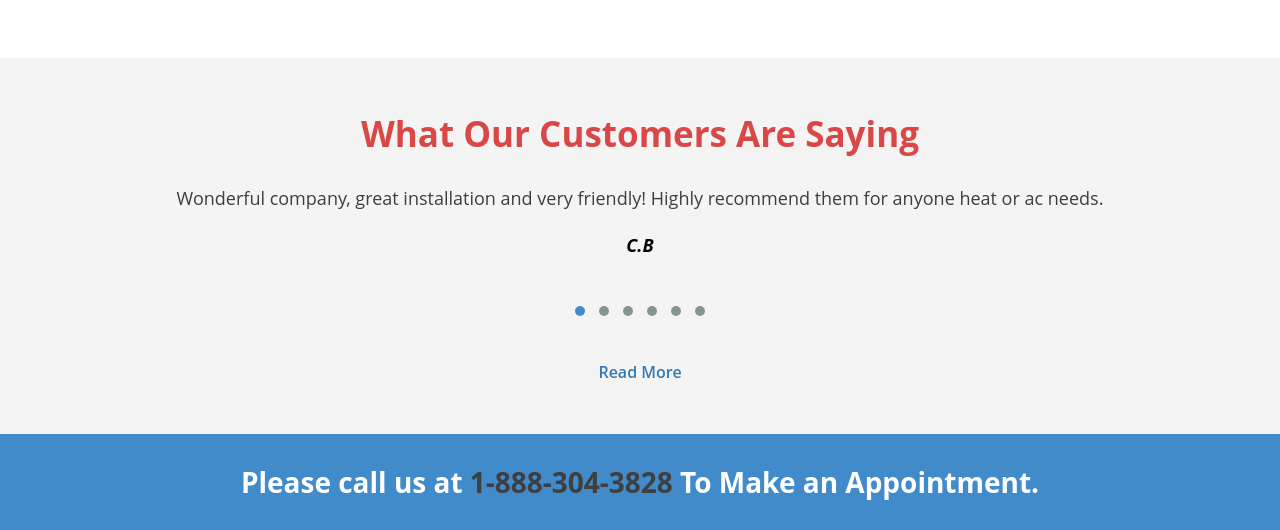
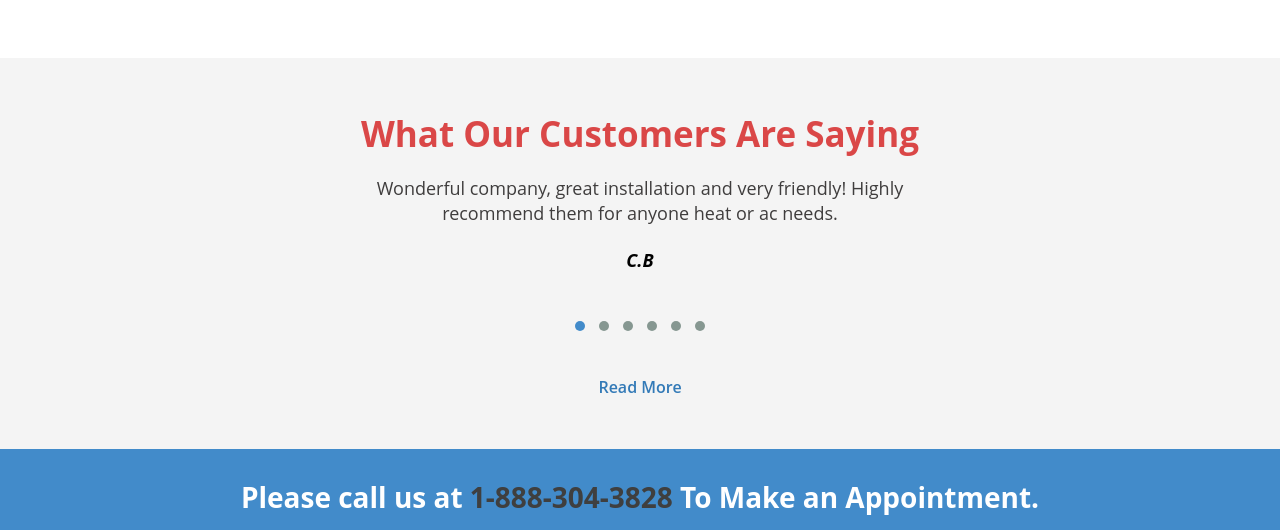
Before and after one commit to AbubakarCinnova/aircare, a PHP site: page /index.php in a window 1280 px wide. Shown: the part 1731-2261 px from the top of the page. Run offline with PHP 8.4, Linux system fonts and the light colour scheme; some libraries are stand-ins or nearby versions; some web fonts are replaced.

Commit message:
Update style.css

```diff
--- a/css/style.css
+++ b/css/style.css
@@ -3185,6 +3185,11 @@ strong {
   .header-phone {
     width: 210px;
   }
+  .testmonial p {
+    width: 600px;
+
+    margin: 0 auto;
+  }
 }
 @media (max-width: 768px) {
   .header-phone {
```
